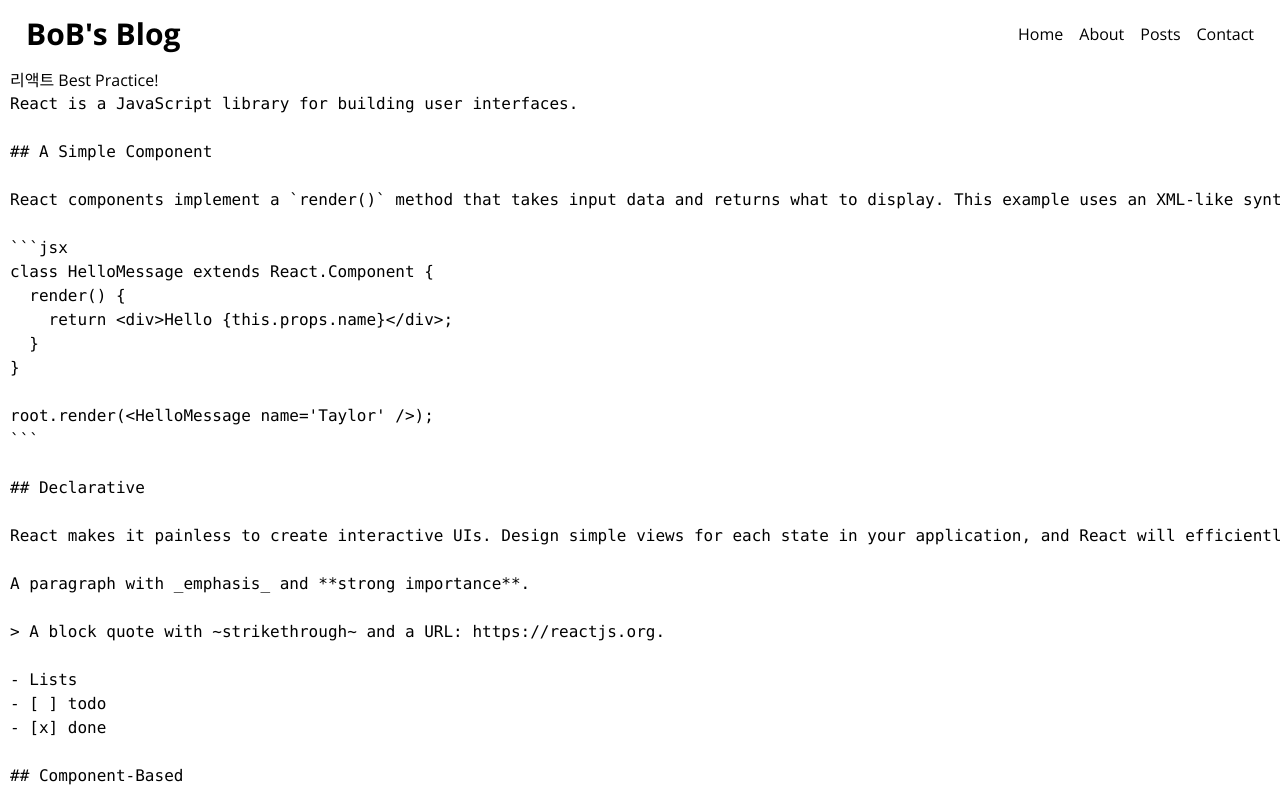
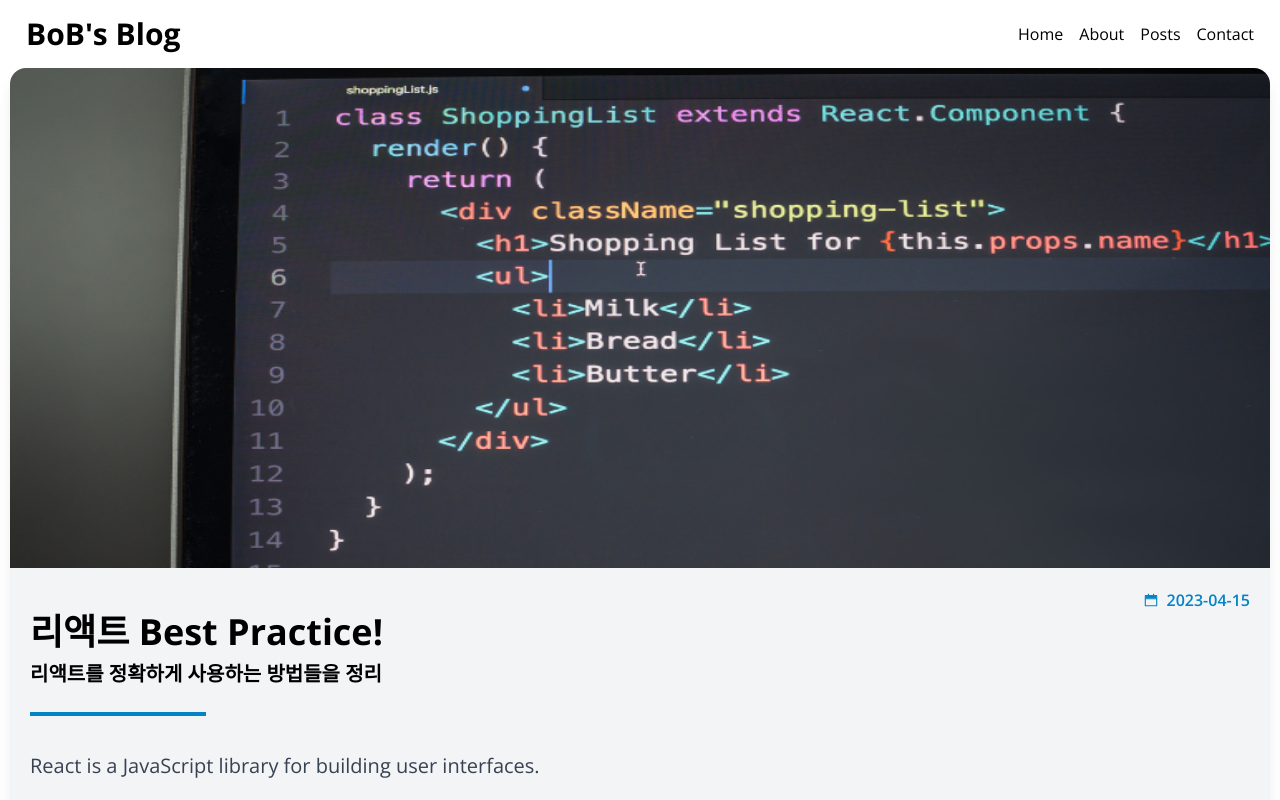
Before and after one commit to bggbr/nextjs-starter-kit, a Next.js app in the folder my-app/: page /posts/best-react-practices in a window 1280 px wide. Built offline with nearby package versions, Linux system fonts and the light colour scheme.

Commit message:
header css 설정

```diff
--- a/my-app/package.json
+++ b/my-app/package.json
@@ -17,10 +17,13 @@
         "next": "13.2.4",
         "react": "18.2.0",
         "react-dom": "18.2.0",
+        "react-markdown": "^8.0.6",
         "react-multi-carousel": "^2.8.3",
+        "remark-gfm": "^3.0.1",
         "typescript": "5.0.2"
     },
     "devDependencies": {
+        "@tailwindcss/typography": "^0.5.9",
         "autoprefixer": "^10.4.14",
         "postcss": "^8.4.21",
         "tailwindcss": "^3.3.1"
--- a/my-app/src/app/posts/[slug]/page.tsx
+++ b/my-app/src/app/posts/[slug]/page.tsx
@@ -1,19 +1,30 @@
-import { headers } from 'next/headers';
+import MarkdownViewer from '@/components/MarkdownViewer';
 import { getPostContent } from '@/service/posts';
+import Image from 'next/image';
+import { AiTwotoneCalendar } from 'react-icons/ai';
 
 type Props = {
     params: {
         slug: string;
     };
 };
+
 export default async function page({ params: { slug } }: Props) {
-    const post = await getPostContent(slug);
-    console.log(post);
+    const { title, description, date, path, content } = await getPostContent(slug);
 
     return (
-        <section>
-            <h1>{post.title}</h1>
-            <pre>{post.content}</pre>
-        </section>
+        <article className="bg-gray-100 shadow-lg rounded-t-2xl overflow-hidden">
+            <Image className="w-full h-1/5 max-h-[500px]" src={`/images/posts/${path}.png`} alt={title} width={760} height={420} />
+            <section className="flex flex-col p-5">
+                <div className="flex self-end font-bold text-sky-600">
+                    <AiTwotoneCalendar className="h-[24px]" />
+                    <p className="font-semibold ml-2">{date.toString()}</p>
+                </div>
+                <h1 className="text-4xl font-bold mb-2">{title}</h1>
+                <p className="text-xl font-bold mb-2 ">{description}</p>
+                <div className="w-44 border-2 border-sky-600 mt-4 mb-8"></div>
+                <MarkdownViewer content={content} />
+            </section>
+        </article>
     );
 }
--- /dev/null
+++ b/my-app/src/components/MarkdownViewer.tsx
@@ -0,0 +1,10 @@
+import ReactMarkdown from 'react-markdown';
+import remarkGfm from 'remark-gfm';
+
+export default function MarkdownViewer({ content }: { content: string }) {
+    return (
+        <ReactMarkdown className="prose lg:prose-xl" remarkPlugins={[remarkGfm]}>
+            {content}
+        </ReactMarkdown>
+    );
+}
--- a/my-app/tailwind.config.js
+++ b/my-app/tailwind.config.js
@@ -1,8 +1,8 @@
 /** @type {import('tailwindcss').Config} */
 module.exports = {
-    content: ["./src/**/*.{js,ts,jsx,tsx}"],
+    content: ['./src/**/*.{js,ts,jsx,tsx}'],
     theme: {
         extend: {},
     },
-    plugins: [],
+    plugins: [require('@tailwindcss/typography')],
 };
```
Also changed, not shown: 2 other files (tests, documents, lock files or other folders). Lines whose indentation alone changed are shown as unchanged.
